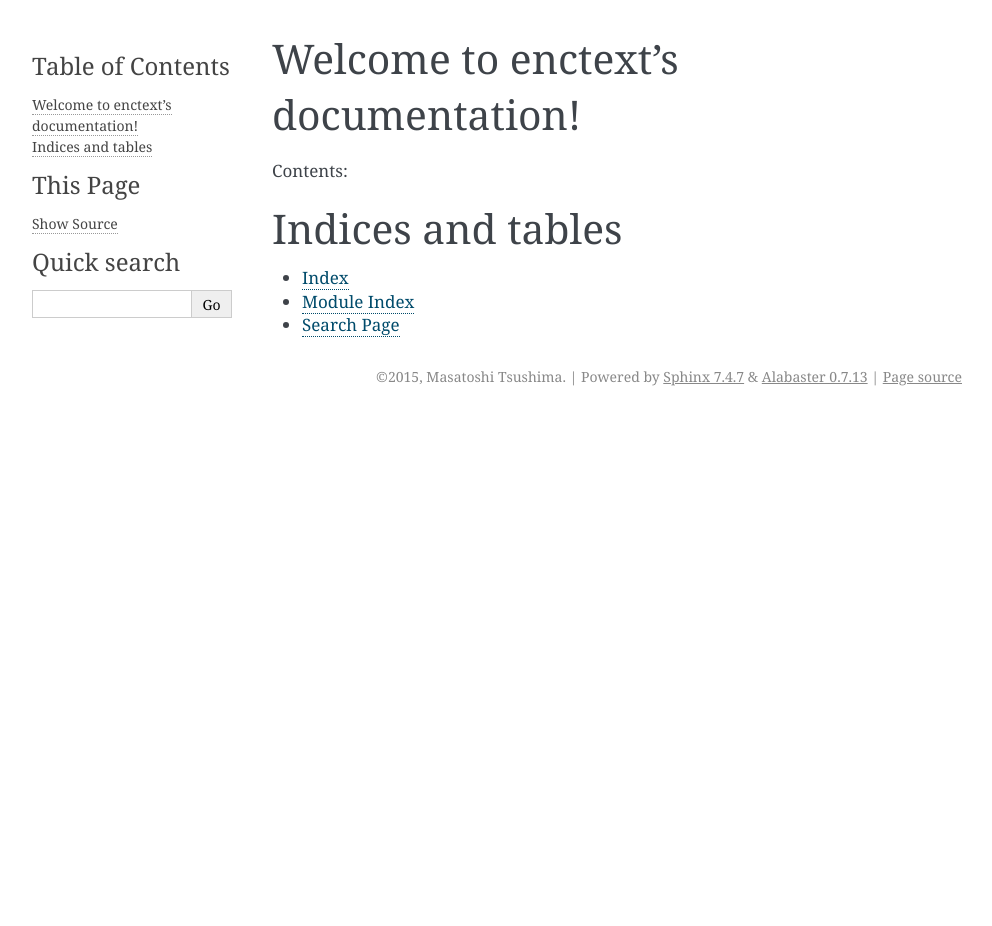
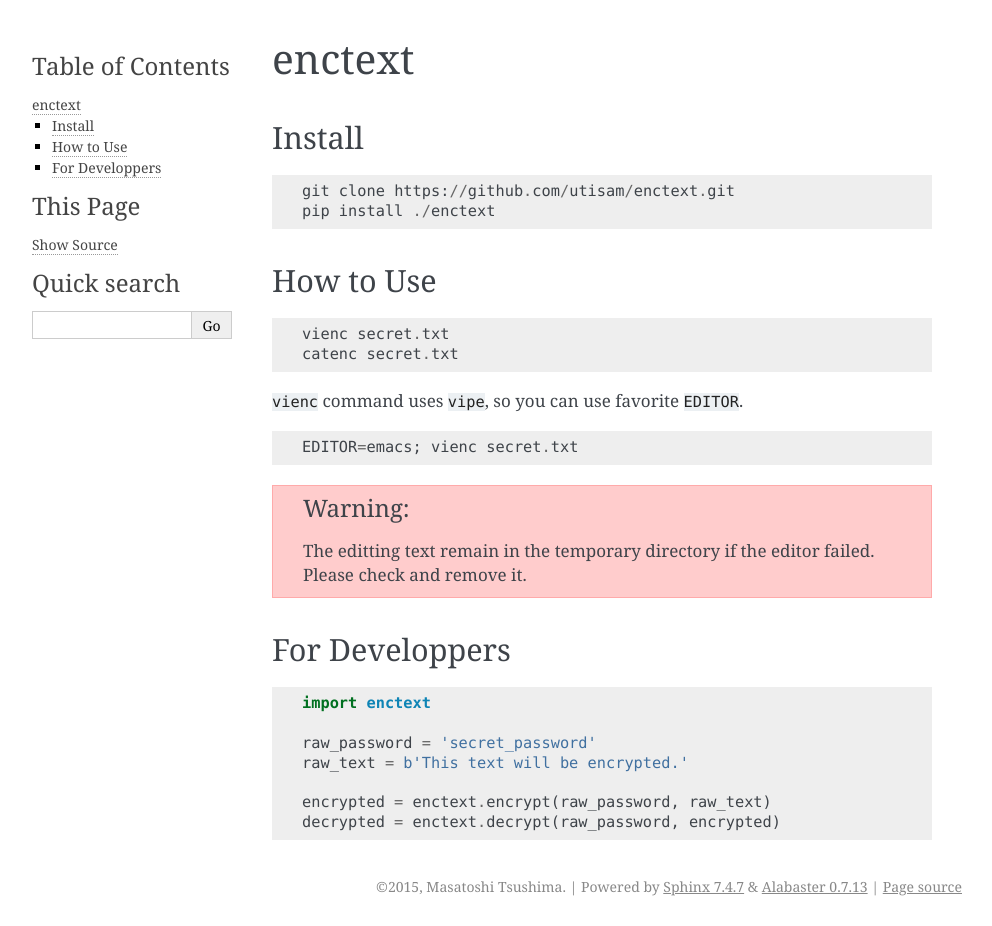
Before and after one commit to utisam/enctext, a Sphinx documentation site: the page built from source/index.rst, in a window 1280 px wide. Shown: the whole page, without its empty margins (148-1140 px from the left). Built offline with Sphinx 7.4.7, drawn with Linux system fonts in a browser that asks for light colours; before the commit the page ends 900 px from its top, so only the background shows below that.

Commit message:
update document

```diff
--- a/source/index.rst
+++ b/source/index.rst
@@ -1,21 +1,42 @@
-.. enctext documentation master file, created by
-   sphinx-quickstart on Sun Nov 29 04:27:20 2015.
-   You can adapt this file completely to your liking, but it should at least
-   contain the root `toctree` directive.
+=======
+enctext
+=======
 
-Welcome to enctext's documentation!
-===================================
+Install
+=======
 
-Contents:
+::
 
-.. toctree::
-   :maxdepth: 2
+    git clone https://github.com/utisam/enctext.git
+    pip install ./enctext
 
+How to Use
+==========
 
+::
 
-Indices and tables
-==================
+    vienc secret.txt
+    catenc secret.txt
 
-* :ref:`genindex`
-* :ref:`modindex`
-* :ref:`search`
+``vienc`` command uses ``vipe``, so you can use favorite ``EDITOR``.
+
+::
+
+    EDITOR=emacs; vienc secret.txt
+
+.. warning::
+    The editting text remain in the temporary directory if the editor failed.
+    Please check and remove it.
+
+For Developpers
+===============
+
+.. code-block:: python
+
+    import enctext
+
+    raw_password = 'secret_password'
+    raw_text = b'This text will be encrypted.'
+
+    encrypted = enctext.encrypt(raw_password, raw_text)
+    decrypted = enctext.decrypt(raw_password, encrypted)
```
Also changed, not shown: 5 other files.
